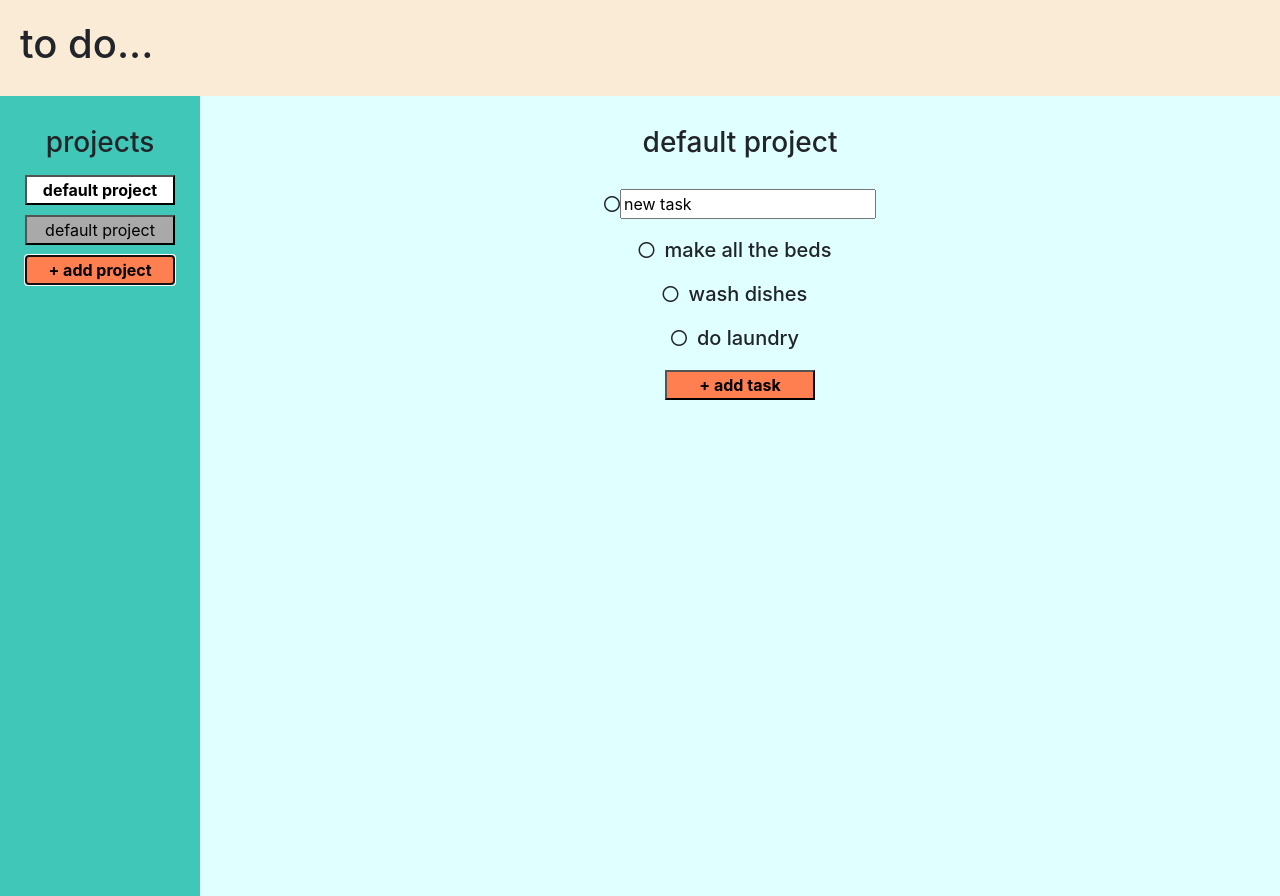
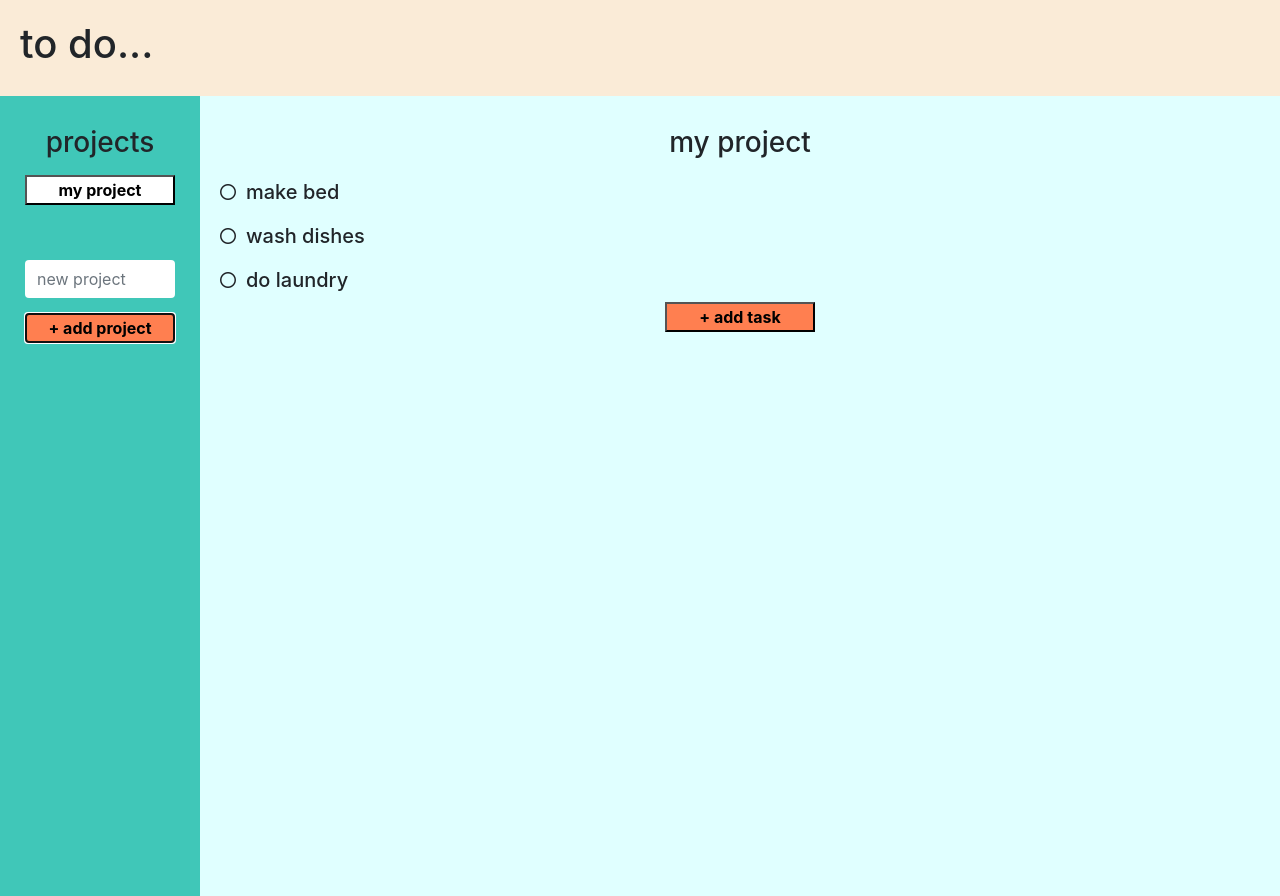
Before and after one commit to aleung0806/todo, a plain HTML site: page dist/index.html in a window 1280 px wide. Both pictures are taken after a click on the button "+ add project". Drawn offline with nearby package versions, Linux system fonts and the light colour scheme.

Commit message:
now functional

```diff
--- a/dist/index.html
+++ b/dist/index.html
@@ -15,17 +15,18 @@
     </header>
     <main>
     <nav>
+        <h3>projects</h3>
         <div id="project-list">
-            <h3>projects</h3>
-            <button class="project-button" id="selected">default project</button>
+            <!-- <button class="project-button" id="selected">default project</button> -->
             <!-- <button class="project-button" id="">around the house</button>
             <button class="project-button" id="">car and garage</button> -->
-        </div>
+            </div>
+        <input class="form-control" type="text" id="new-project-form" placeholder="new project">
         <button id="add-project-button">+ add project</button>
     </nav>
     <div id="project-display">
-            <h3 id="project-name">default project</h3>
-            <div id="tasks">
+            <h3 id="displayed-project">default project</h3>
+            <div id="task-list">
                 <!-- <div class="task" id="make bed">
                     <i class="far fa-circle"></i>
                     <h5>make bed</h5>
@@ -38,13 +39,11 @@
                     <i class="far fa-circle"></i>
                     <h5>wash dishes</h5>
                 </div> -->
-
-                <div class="task" id="unset">
-                    <i class="far fa-circle"></i>
-                        <input type="text" id="new-task" value="new task"><br><br>
-                </div>
             </div>
-            <button id="add-task-button">+ add task</button>
+            <input class="form-control" type="text" id="new-task-form" placeholder="new task">
+            <button id="add-task-button" id="">+ add task</button>
+            <div id="done-list">
+            </div>
         </div>
     </main>
     <script src="index.js"></script>
--- a/dist/index.js
+++ b/dist/index.js
@@ -1,6 +1,7 @@
 // import { compareAsc, format } from 'date-fns'
 
 const taskFactory = (input) => {
+    console.log(`${input} created`);
     let name = input;
     let desc = '';
     let date = '';
@@ -30,113 +31,142 @@ const projectFactory = (input) => {
     const setName = (input) => name = input;
 
     const addTask = (task) => tasks.push(task);
-
     const removeTask = (name) => {
         const index = tasks.findIndex(task => task.getName() === name);
         tasks.splice(index, 1);
     };
 
     const getTask = (input) => tasks.find(task => task.getName() === input);
-
     const getAllTasks = () => tasks;
 
-    const display = () => {
-        tasks.forEach((task) => {
-            console.log(`${task.getName()}`);
-        });
-    };
-
-    return {getName, setName, removeTask, addTask, getTask, getAllTasks, display};
+    return {getName, setName, removeTask, addTask, getTask, getAllTasks};
 };
 
 const startPage = (() => {
     let projects = [];
-    let displayedProjectName = 'default project';
+    let doneProject;
 
-    const addProject = name => projects.push(projectFactory(name));
+    const addProject = project => projects.push(project);
     const removeProject = name => {
         const index = projects.findIndex(project => project.getName() === name);
         projects.splice(index, 1);
     };
     const initPage = () => {
-        let defaultProject = projectFactory('default project');
+        let defaultProject = projectFactory('my project');
+        doneProject = projectFactory('finished');
+        projects.push(defaultProject);
+        displayProjectTab(defaultProject);
+        displayProject(defaultProject);
+    };
 
-        projects.push(projectFactory('default project'));
-
-    };
     const getProject = (name) => projects.find(project => project.getName() === name);
     const getAllProjects = (input) => projects;
-    const getDisplayedProject = () => projects.find(project => project.getName() === displayedProjectName);
+    const addDone = (task) => doneProject.addTask(task);
 
-    return {addProject, removeProject, initPage, getProject, getAllProjects, getDisplayedProject};
+    return {addProject, removeProject, initPage, getProject, getAllProjects, addDone};
 });
 
 function addAddListeners(page) {
-    document.querySelector('#add-project-button').addEventListener('click', () => {
-
+    document.getElementById('add-project-button').addEventListener('click', () => {
+        let form = document.getElementById('new-project-form');
+        form.style.display = 'block';
+        if (form.value){
+            let project = projectFactory(form.value);
+            page.addProject(project);
+            displayProjectTab(project);
+            form.value = '';
+            form.style.display = 'none';
+        }
     });
 
-    document.querySelector('#add-task-button').addEventListener('click', () => {
+    document.getElementById('add-task-button').addEventListener('click', (e) => {
+        let form = document.getElementById('new-task-form');
+        form.style.display = 'block';
+        if (form.value){
+            let task = taskFactory(form.value);
+            let displayedProject = document.getElementById('displayed-project').innerText;
+            page.getProject(displayedProject).addTask(task);
+            displayTask(task);
+            form.value = '';
+            form.style.display = 'none';
+        }
 
     });
 }
 
-function addProjectListeners() {
-    let projects = document.querySelectorAll('.project-button');
+function displayTask(task){
+    let div = document.createElement('div');
+    let taskId = task.getName().replace(/\s/g, '-');
+    div.innerHTML =
+    `<div class="task" id=${taskId}>
+        <i class="far fa-circle" id="task-button"></i>
+        <h5>${task.getName()}</h5>
+    </div>`;
+    document.querySelector('#task-list').appendChild(div);
 
-    projects.forEach(project => project.addEventListener('click', (e) => {
-        document.querySelector('#selected').id = '';
-        e.target.id = 'selected';
-    }));
+    document.getElementById(taskId).addEventListener('click', (e) => {
+        let displayedProject = document.getElementById('displayed-project').innerText;
+        let done = page.getProject(displayedProject).getTask(task.getName());
+        page.getProject(displayedProject).removeTask(task.getName());
+        page.addDone(done);
+        displayDone(done);
+        document.getElementById(`${taskId}`).remove();
+        ding.play();
+
+    });
+}
+
+function displayProjectTab(project){
+    let div = document.createElement('div');
+    let projectId = project.getName().replace(/\s/g, '-');
+
+    div.innerHTML = `<button class="project-button" id="${projectId}">${project.getName()}</button>`;
+    document.querySelector('#project-list').appendChild(div);
+
+    document.getElementById(projectId).addEventListener('click', (e) => {
+        displayProject(project);
+    })
 }
 
 
+function displayProject(project){
+    let selectedProject = document.querySelector(".project-button[value='selected']");
+    if (selectedProject){
+        selectedProject.value = 'unselected';
+    }
 
-function addTaskListeners(page) {
-    let tasks = document.querySelectorAll('#task-button');
+    let projectId = project.getName().replace(/\s/g, '-');
+    document.querySelector(`#project-list #${projectId}`).value = 'selected';
 
-    tasks.forEach(task => task.addEventListener('click', (e) => {
-        console.log("clicked");
-        page.getDisplayedProject().removeTask(e.target.id);
+    document.querySelector('#task-list').innerHTML = '';
+    document.getElementById('displayed-project').innerText = project.getName();
 
-    }));
+    let tasks = project.getAllTasks();
+    tasks.forEach(displayTask);
 }
 
-function displayTasks(project){
-    let tasks = project.getAllTasks();
-    tasks.forEach((task) => {
-        let div = document.createElement('div');
-        div.innerHTML =
-        `<div class="task">
-            <i class="far fa-circle" id="task-button"></i>
-            <h5>${task.getName()}</h5>
-        </div>`;
-        document.querySelector('#tasks').appendChild(div);
-    });
+function displayDone(task){
+    let div = document.createElement('div');
+    div.innerHTML =
+    `<h5 class="done">${task.getName()}</h5>`;
+    document.querySelector('#done-list').appendChild(div);
 }
 
-function displayProjects(page){
-    let projects = page.getAllProjects();
-    projects.forEach((project) => {
-        let div = document.createElement('div');
-        div.innerHTML = `<button class="project-button" id="">${project.getName()}</button>`;
-        document.querySelector('#project-list').appendChild(div);
-    });
-}
+const ding = new Audio("/home/aleung/odin/todo/dist/ding.mp3");
+const page = startPage();
+page.initPage();
+console.log(page.getProject('my project').getName());
+let t1 = taskFactory('make bed');
+let t2 = taskFactory('wash dishes');
+let t3 = taskFactory('do laundry');
+
+page.getProject('my project').addTask(t1);
+page.getProject('my project').addTask(t2);
+page.getProject('my project').addTask(t3);
+page.getProject('my project').getTask('make bed');
+
+displayProject(page.getProject('my project'));
 
 
 
-const page = startPage();
-page.initPage();
-console.log(page.getProject('default project').getName());
-page.getProject('default project').addTask(taskFactory('make bed'));
-page.getProject('default project').addTask(taskFactory('wash dishes'));
-page.getProject('default project').addTask(taskFactory('do laundry'));
-page.getProject('default project').getTask('make bed').setName('make all the beds');
-
-
-displayTasks(page.getProject('default project'));
-displayProjects(page);
-addProjectListeners();
-addTaskListeners(page);
-addAddListeners();
+addAddListeners(page);
--- a/dist/style.css
+++ b/dist/style.css
@@ -20,7 +20,10 @@ nav {
 
 #project-list {
     display: grid;
+    margin-bottom: 50px;
 }
+
+
 
 button{
     margin: 5px;
@@ -34,14 +37,13 @@ button{
     font-weight: bold;
 }
 
-#project-list #selected{
-    font-weight: bold;
-    background-color:white;
-
+.project-button{
+    background-color:gainsboro;
 }
 
-#project-list button{
-    background-color:darkgrey;
+.project-button[value='selected']{
+    font-weight: bold;
+    background-color: white;
 }
 
 #project-display{
@@ -53,14 +55,13 @@ button{
 
 }
 #tasks {
+    margin: auto;
     padding: 10px;
     align-items: center;
 }
 
 .task {
     display: flex;
-    margin-left: auto;
-    margin-right: auto;
     width: max-content;
     align-items: center;
 }
@@ -82,3 +83,26 @@ h3, h5 {
     text-align: center;
     margin: 10px;
 }
+
+.form-control {
+    width: 150px;
+    border-style: none;
+    display: none;
+    margin: auto;
+    margin-bottom: 10px;
+}
+
+#new-project-form {
+    margin-top: 10px;
+}
+
+#done-list {
+    display: block;
+}
+
+.done {
+    width: max-content;
+    text-decoration: line-through;
+    color:black;
+    display: block;
+}
```
Also changed, not shown: 2 other files.
